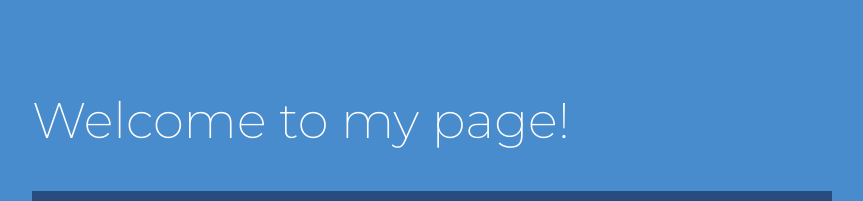
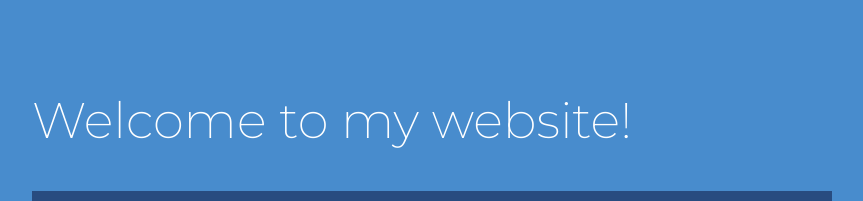
Before and after one commit to letticro/frontend1, a plain HTML site: page elsoweboldal/index.html in a window 1280 px wide. Shown: the top 201 px of the page, without its empty margins (208-1071 px from the left). Drawn offline with Linux system fonts and the light colour scheme.

Commit message:
elso weboldal cimet modositottuk

```diff
--- a/elsoweboldal/index.html
+++ b/elsoweboldal/index.html
@@ -14,7 +14,7 @@
 
 <body>
     <header>
-        <div class="page-title">Welcome to my page!</div>
+        <div class="page-title">Welcome to my website!</div>
         <nav>
             <ul class="main-menu">
                 <li class="main-menu-item"><a href="#">Home</a></li>
```
